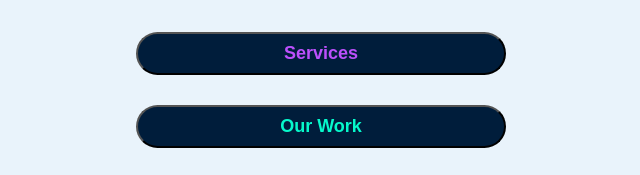
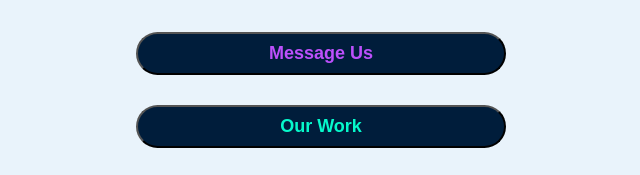
Before and after one commit to hirawatt/tech, a plain HTML site: page index.html in a window 1280 px wide. Shown: the part 590-765 px from the top of the page, 319-959 px from the left. Drawn offline with Linux system fonts and the light colour scheme.

Commit message:
added telegram

```diff
--- a/index.html
+++ b/index.html
@@ -50,7 +50,7 @@
         <div class="links">
             <nav>
                 <h2>
-                    <a href="/services.html"><button class="topbutton">Services</button></a>
+                    <a href="https://hirawat.t.me"><button class="topbutton">Message Us</button></a>
                     <a href="https://hirawat.in/projects" target="_blank"><button>Our Work</button></a>
                     <a href="https://docs.google.com/document/d/e/2PACX-1vSXr3YmpzUvyqcZ_7_9XqUze_U-MvYY3Q2yY5bOsDjkB4_n9PblMcNMp2J8f61EUdoFiftARCgy1_5f/pub" target="_blank"><button class="bottombutton">All Services</button></a>
                 </h2>
```
